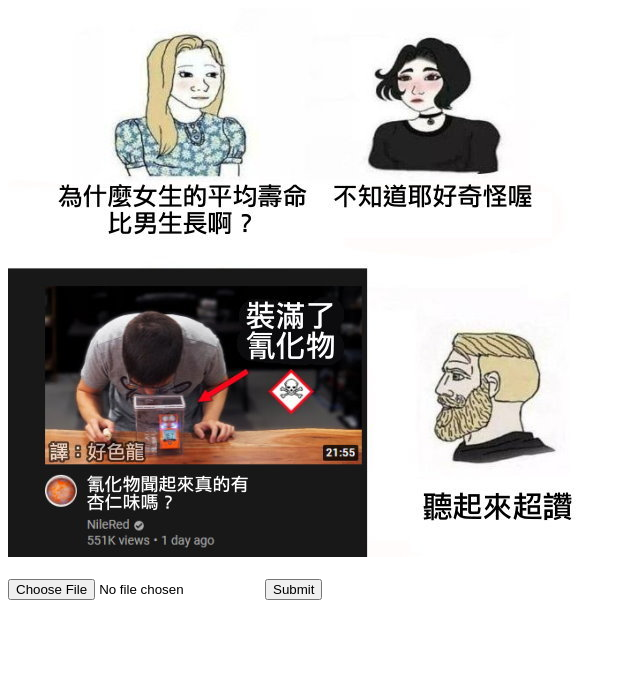
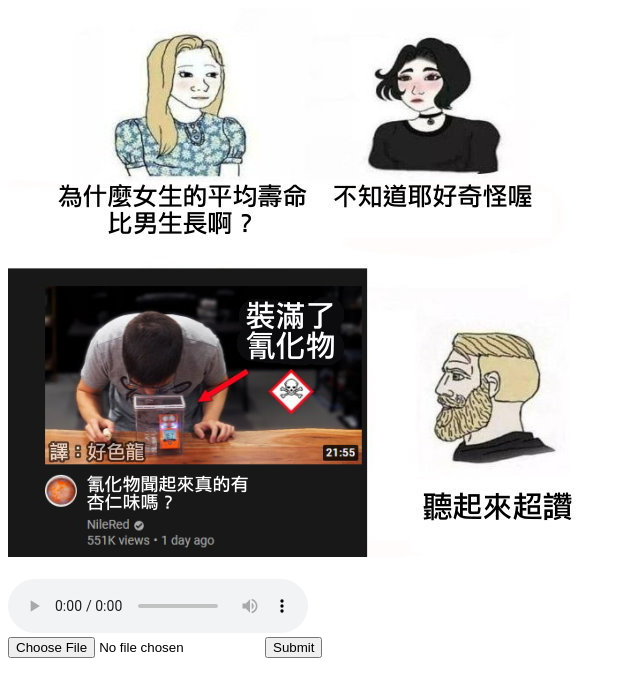
Before and after one commit to cocoshen89/Class-NP, a plain HTML site: page index.html in a window 1280 px wide. Shown: the whole page, without its empty margins (0-640 px from the left). Drawn offline with Linux system fonts and the light colour scheme.

Commit message:
Update index.html

```diff
--- a/index.html
+++ b/index.html
@@ -8,6 +8,7 @@
 
 <body>
 	<img src="index.jpeg" width="600"><br><br>
+	<audio src="demo.mp3" autoplay controls></audio>
     <Form Method="Post" Action=" " Enctype="Multipart/Form-Data">
         <Input Type="File" Name="YouFile">
         <Input Type="Submit" Value="Submit">
```
